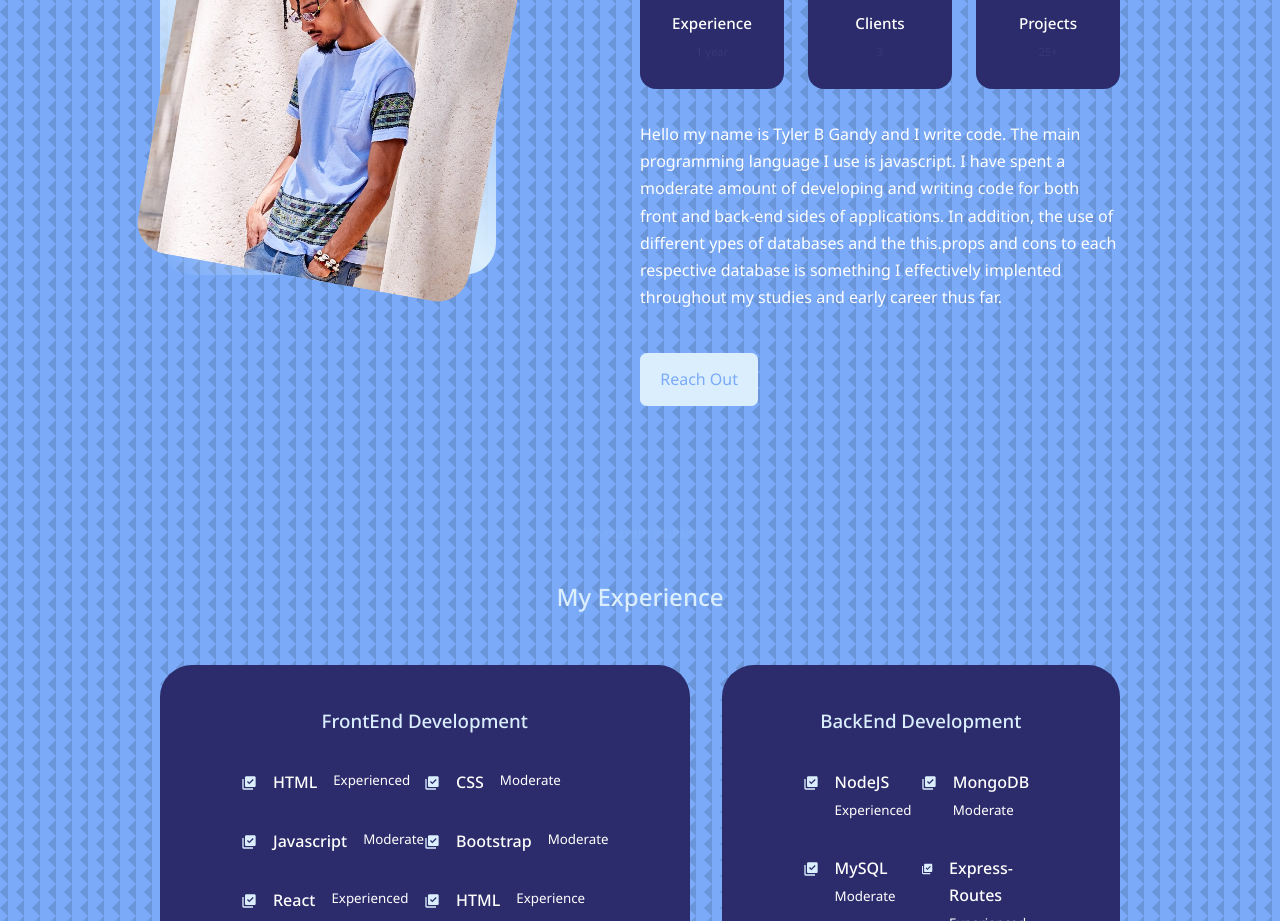
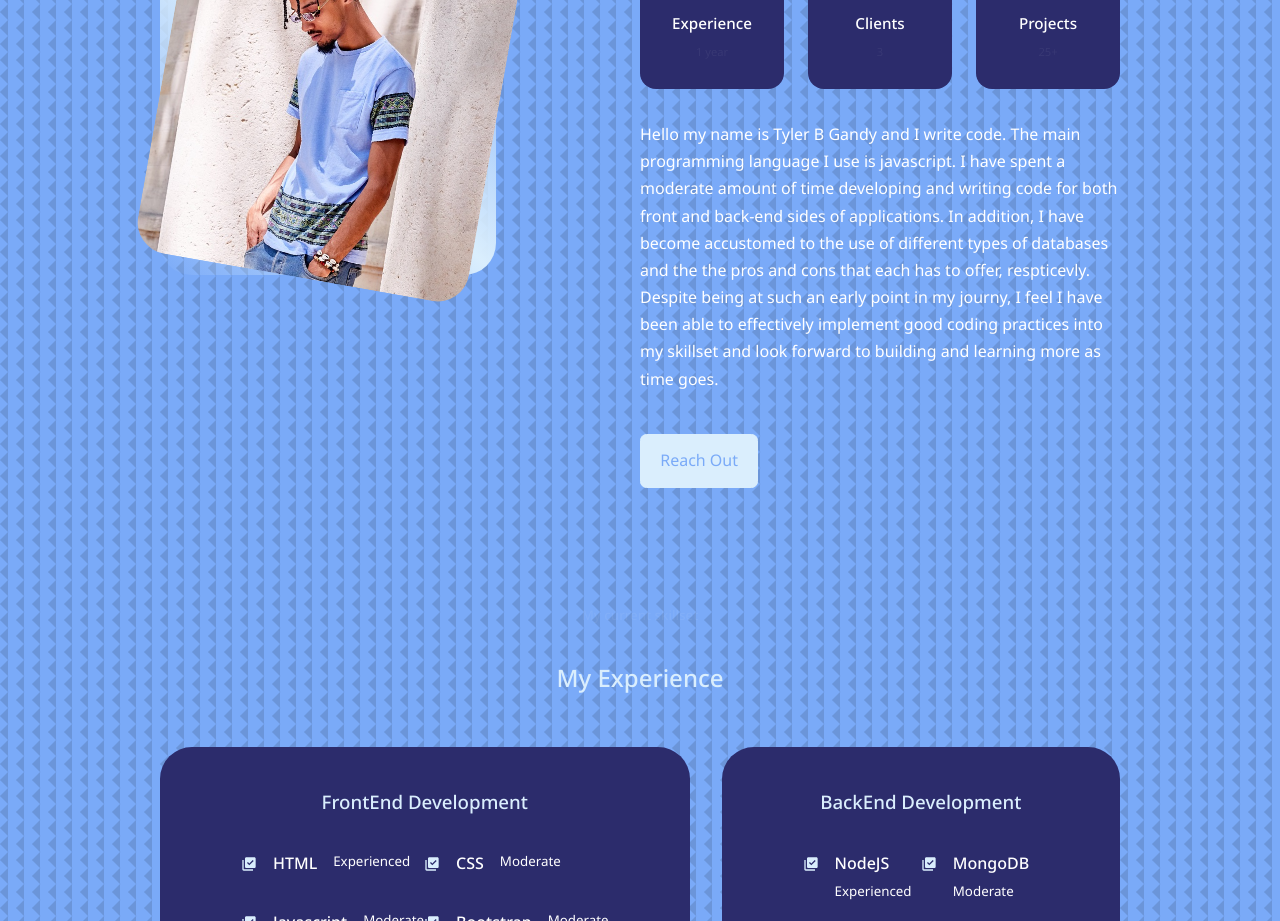
Before and after one commit to TyGBenjamin/Portfolio.v3.01, a React (Create React App) app: page / in a window 1280 px wide. Shown: the part 1900-2821 px from the top of the page. Built offline with nearby package versions, Linux system fonts and the light colour scheme.

Commit message:
changes to ABOUT ME

```diff
--- a/src/components/about/About.jsx
+++ b/src/components/about/About.jsx
@@ -38,11 +38,13 @@ const About = () => {
           <p>
             Hello my name is Tyler B Gandy and I write code. The main
             programming language I use is javascript. I have spent a moderate
-            amount of developing and writing code for both front and back-end
-            sides of applications. In addition, the use of different ypes of
-            databases and the this.props and cons to each respective database is
-            something I effectively implented throughout my studies and early
-            career thus far.
+            amount of time developing and writing code for both front and
+            back-end sides of applications. In addition, I have become
+            accustomed to the use of different types of databases and the the
+            pros and cons that each has to offer, respticevly. Despite being at
+            such an early point in my journy, I feel I have been able to
+            effectively implement good coding practices into my skillset and
+            look forward to building and learning more as time goes.
           </p>
           <a href="#contact" className="btn btn-primary">
             Reach Out
--- a/src/components/portfolio/Portfolio.jsx
+++ b/src/components/portfolio/Portfolio.jsx
@@ -4,7 +4,7 @@ import Blue from "../../assets/BlueSky1.jpg";
 import ProjectT from "../../assets/projectThreeOne.jpg";
 import Jate from "../../assets/jateTextEdit.jpg";
 
-const data = [
+const project = [
   {
     id: 1,
     image: Blue,
@@ -34,7 +34,7 @@ const Portfolio = () => {
       <h5> Recent Projects and Repositories</h5>
       <h2>Portfolio</h2>
       <div className="container portfolio__container">
-        {data.map(({ id, image, title, github, beta }) => {
+        {project.map(({ id, image, title, github, beta }) => {
           return (
             <article key={id} className="portfolio__item">
               <div className="portfolio__item-image">
```
Also changed, not shown: server.js (+12 -0 lines).
